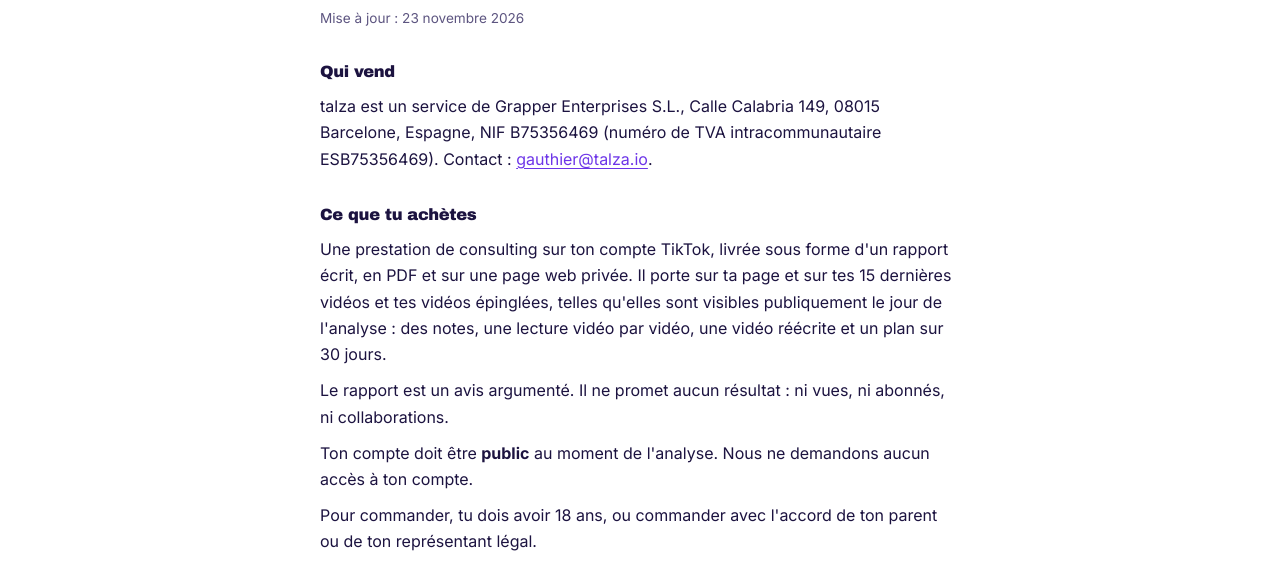
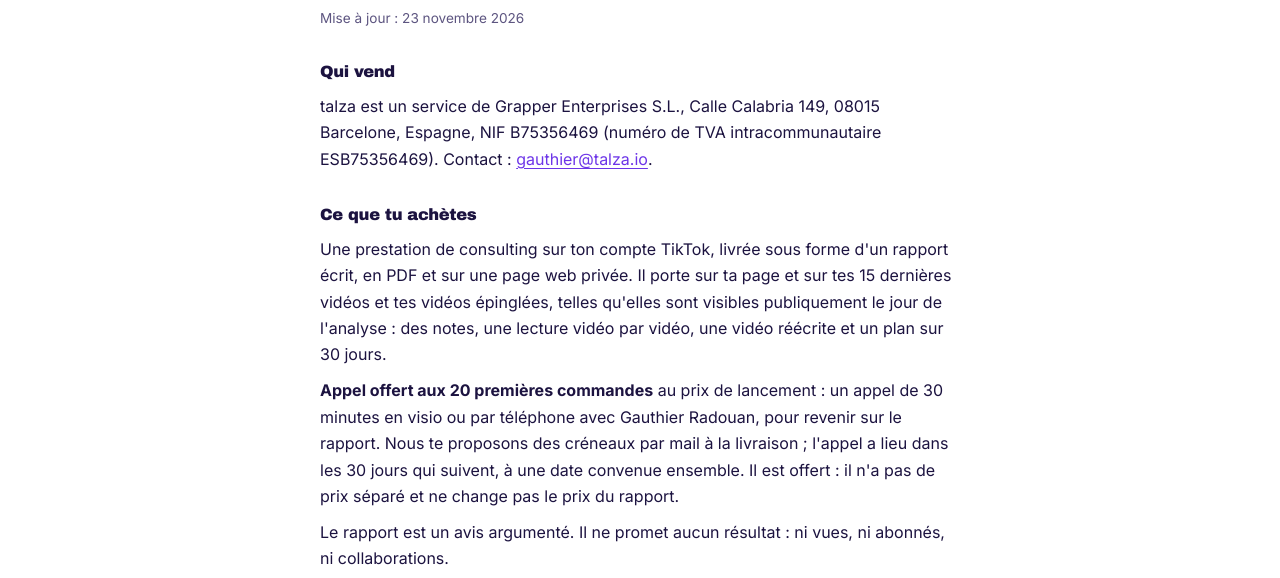
Before and after one commit to gradouan-png/talza-site, a plain HTML site: page conditions/index.html in a window 1280 px wide. Shown: the part 216-794 px from the top of the page. Drawn offline with Linux system fonts and the light colour scheme; a web font is replaced by a local one.

Commit message:
Conditions : appel offert

```diff
--- a/conditions/index.html
+++ b/conditions/index.html
@@ -68,6 +68,7 @@ blockquote{margin:.6rem 0;padding:.8rem 1rem;background:var(--voile);border-left
   <section>
     <h2>Ce que tu achètes</h2>
     <p>Une prestation de consulting sur ton compte TikTok, livrée sous forme d'un rapport écrit, en PDF et sur une page web privée. Il porte sur ta page et sur tes 15 dernières vidéos et tes vidéos épinglées, telles qu'elles sont visibles publiquement le jour de l'analyse : des notes, une lecture vidéo par vidéo, une vidéo réécrite et un plan sur 30 jours.</p>
+    <p><b>Appel offert aux 20 premières commandes</b> au prix de lancement : un appel de 30 minutes en visio ou par téléphone avec Gauthier Radouan, pour revenir sur le rapport. Nous te proposons des créneaux par mail à la livraison ; l'appel a lieu dans les 30 jours qui suivent, à une date convenue ensemble. Il est offert : il n'a pas de prix séparé et ne change pas le prix du rapport.</p>
     <p>Le rapport est un avis argumenté. Il ne promet aucun résultat : ni vues, ni abonnés, ni collaborations.</p>
     <p>Ton compte doit être <b>public</b> au moment de l'analyse. Nous ne demandons aucun accès à ton compte.</p>
     <p>Pour commander, tu dois avoir 18 ans, ou commander avec l'accord de ton parent ou de ton représentant légal.</p>
```
